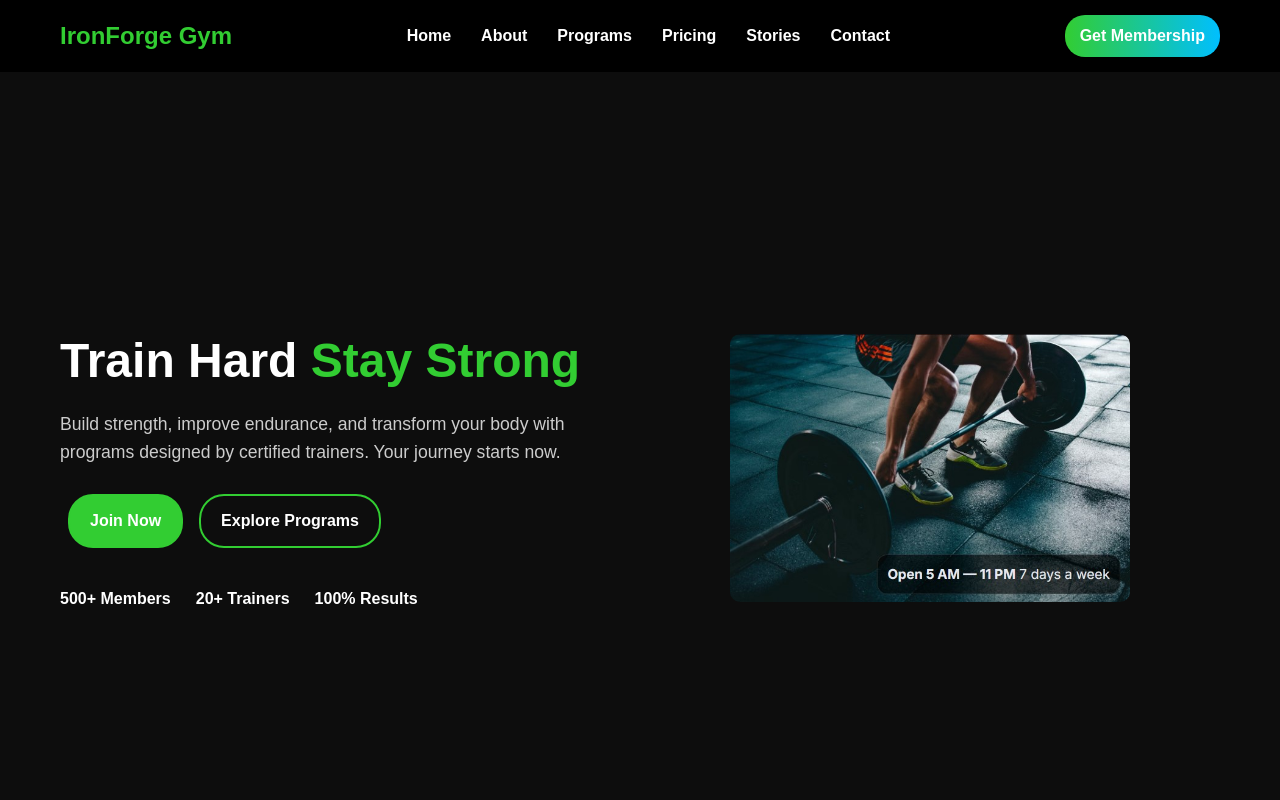
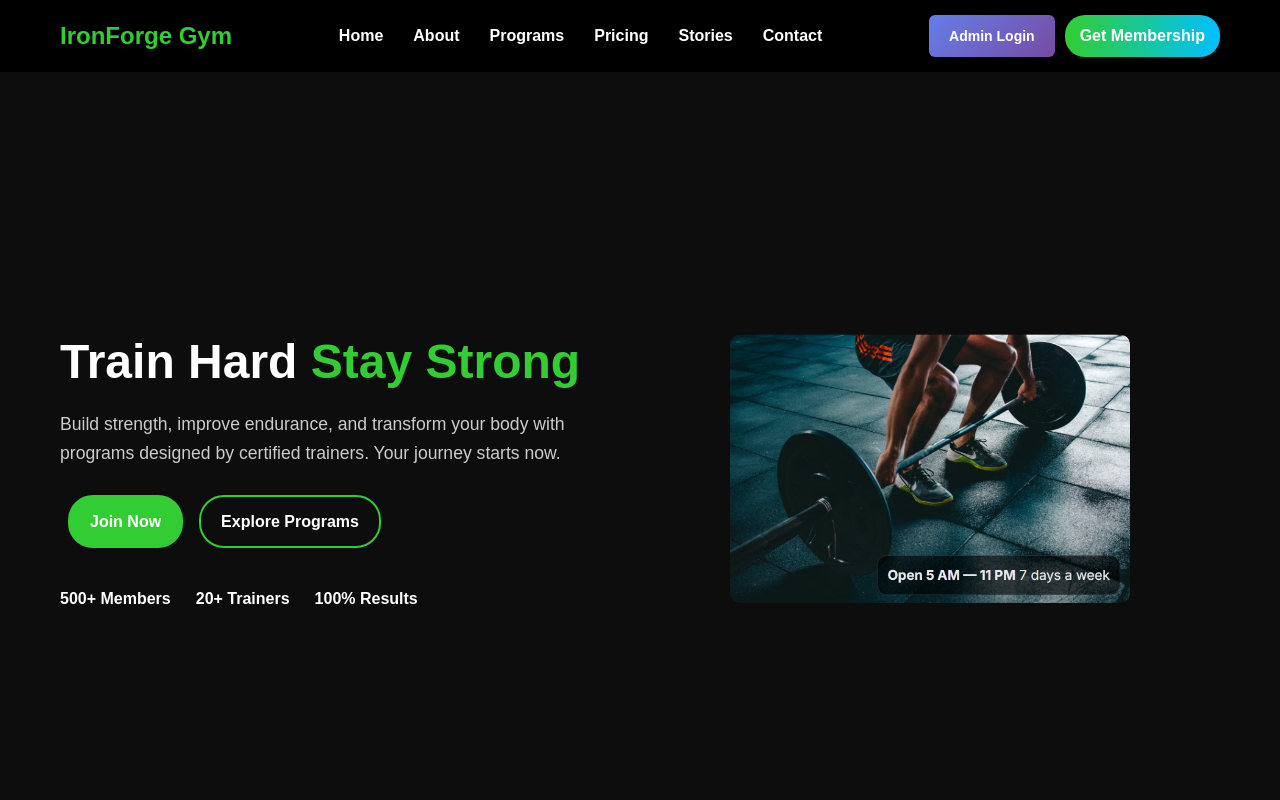
Before and after one commit to chdhanush6/FitZone, a React (Create React App) app in the folder fitzone-react-app/: page / in a window 1280 px wide. Shown: the top 800 px of the page. Built offline with nearby package versions, Linux system fonts and the light colour scheme.

Commit message:
Add Admin Login button to homepage navbar

```diff
--- a/fitzone-react-app/src/App.js
+++ b/fitzone-react-app/src/App.js
@@ -158,7 +158,19 @@ function App() {
             <li><a href="#stories">Stories</a></li>
             <li><a href="#contact">Contact</a></li>
           </ul>
-          <a href="#membership" className="btn-primary" onClick={openModal}>Get Membership</a>
+          <div style={{ display: 'flex', gap: '10px', alignItems: 'center' }}>
+            <a href="/admin" className="btn-admin" style={{
+              padding: '10px 20px',
+              backgroundColor: '#667eea',
+              color: 'white',
+              textDecoration: 'none',
+              borderRadius: '6px',
+              fontSize: '14px',
+              fontWeight: '600',
+              transition: 'all 0.3s ease'
+            }}>Admin Login</a>
+            <a href="#membership" className="btn-primary" onClick={openModal}>Get Membership</a>
+          </div>
           <div className="menu-btn">☰</div>
         </nav>
       </header>
--- a/fitzone-react-app/src/style.css
+++ b/fitzone-react-app/src/style.css
@@ -14,6 +14,20 @@ header { background: #000; padding: 15px 30px; position: sticky; top: 0; z-index
 .nav-links a:hover { color: #32cd32; }
 .menu-btn { display: none; font-size: 2em; cursor: pointer; }
 .btn-primary { padding: 8px 15px; background: linear-gradient(90deg,#32cd32,#00bfff); border-radius: 20px; font-weight: bold; }
+.btn-admin {
+  padding: 10px 20px;
+  background: linear-gradient(135deg, #667eea 0%, #764ba2 100%);
+  color: white;
+  border-radius: 6px;
+  font-size: 14px;
+  font-weight: 600;
+  transition: all 0.3s ease;
+  display: inline-block;
+}
+.btn-admin:hover {
+  transform: translateY(-2px);
+  box-shadow: 0 5px 15px rgba(102, 126, 234, 0.4);
+}
 
 /* HERO */
 .hero { display: flex; flex-wrap: wrap; align-items: center; justify-content: space-between; min-height: 100vh; padding: 50px 20px; background: #0d0d0d; }
```
